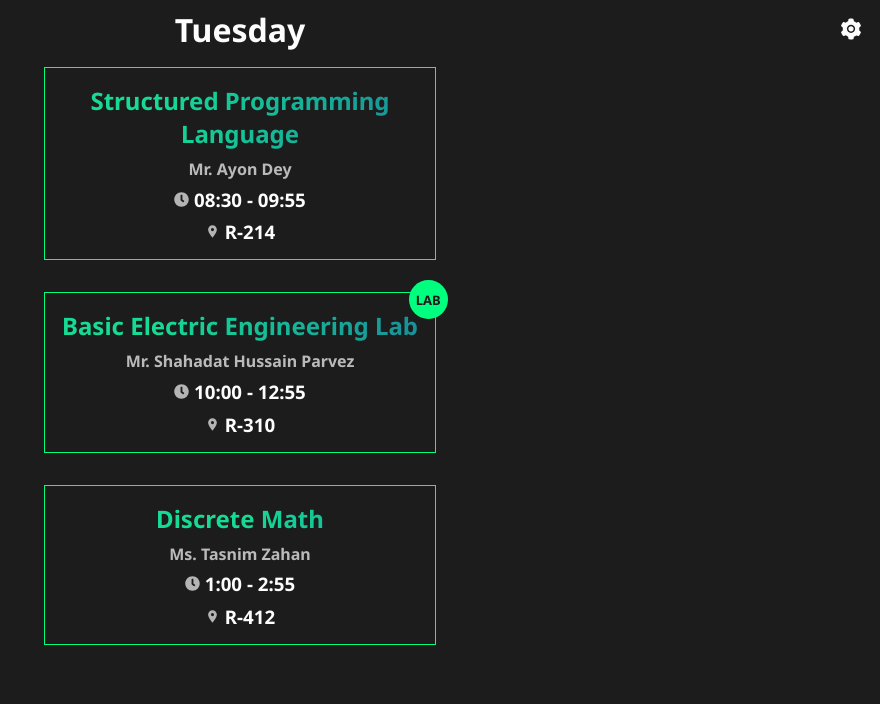
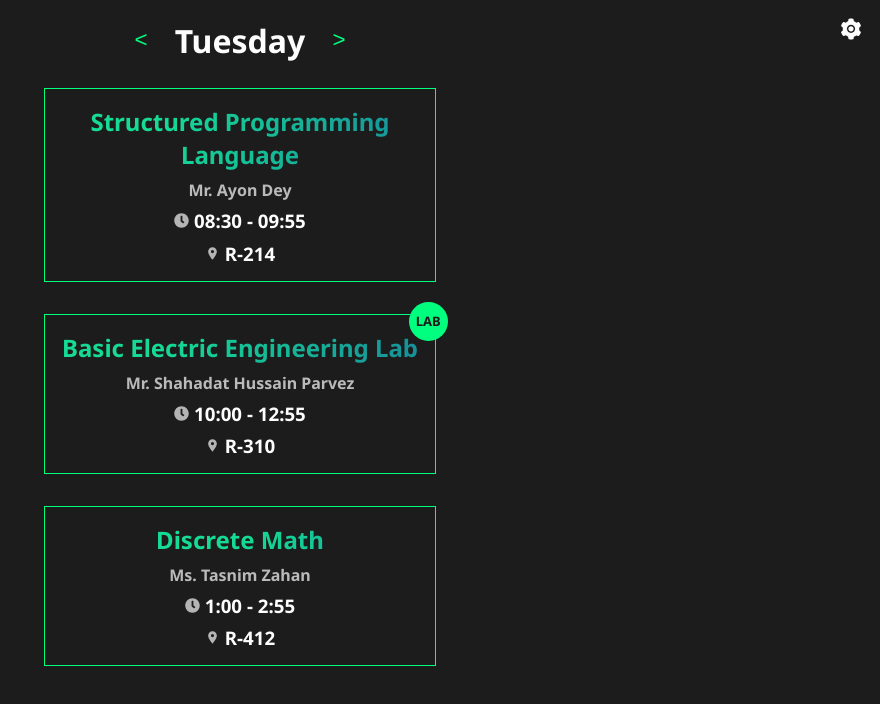
Before and after one commit to ahnayef/react-neub-spring-routine, a React (Vite) app: page / in a window 1280 px wide. Shown: the top 704 px of the page, without its empty margins (400-1280 px from the left). Built offline with nearby package versions, Linux system fonts and the light colour scheme.

Commit message:
Added Prev & Next Functionality

```diff
--- a/src/Components/Routine/Routine.jsx
+++ b/src/Components/Routine/Routine.jsx
@@ -21,29 +21,42 @@ export default function Routine() {
 
   const [routine, setRoutine] = useState(routineData.monday);
 
-  const [today, setToday] = useState(" ");
+  const [date, setDate] = useState(new Date());
+
+  const [today, setToday] = useState(date.toLocaleDateString("en-US", { weekday: 'long' }));
 
   const [check, setCheke] = useState(false);
 
   useEffect(() => {
-
-    let date = new Date();
-
-    let myDay = date.toLocaleDateString("en-US", { weekday: 'long' })
-
-
-    if(myDay === "Friday" || myDay === "Saturday"){
+    if(today === "Friday" || today === "Saturday"){
       alert("No class today :: Enjoy your day!");
       window.location.replace("https://discord.gg/jCVgCr37nJ");
     }else{
       setCheke(true)
     }
+    setRoutine(routineData[today.toLowerCase()])
+    // console.log(today)
 
-    setToday(myDay);
-    setRoutine(routineData[myDay.toLowerCase()])
+  }, [today,routine,date]);
 
 
-  }, []);
+  const handlePrev = () => {
+    date.setDate(date.getDate() - 1);
+    //set new day
+    setToday(date.toLocaleDateString("en-US", { weekday: 'long' }));
+    //set new routine
+    setRoutine(routineData[today.toLowerCase()])
+  }
+
+  const handleNext = () => {
+    date.setDate(date.getDate() + 1);
+    //set new day
+    setToday(date.toLocaleDateString("en-US", { weekday: 'long' }));
+    //set new routine
+    setRoutine(routineData[today.toLowerCase()])
+  }
+
+
 
   const handleCopy = () => {
     navigator.clipboard.writeText(location.href);
@@ -84,7 +97,11 @@ export default function Routine() {
 
       <div className="routineMain">
         <div className="routineList">
+          <div className="dayArea">
+          {today != "Sunday" ? <button onClick={handlePrev}>&lt;</button> : " " }
           <h1>{today}</h1>
+           {today !="Thursday" ? <button onClick={handleNext}>&gt;</button> : " "}
+          </div>
           {
             check == true && routine.map((item) => { return (<Routinebox lab={item.lab} name={item.name} teacher={item.teacher} startTime={item.startTime} endTime={item.endTime} roomNo={item.roomNo} section={item.section} key={item.name} />) })
           }
--- a/src/Components/Routine/RoutineBox/routinebox.css
+++ b/src/Components/Routine/RoutineBox/routinebox.css
@@ -10,6 +10,8 @@
       margin: 1em;
       width: 80%;
       box-sizing: border-box;
+      animation: zoomIn;
+      animation-duration: 0.5s;
   }
 
   .routineBox:hover {
--- a/src/Components/Routine/routine.css
+++ b/src/Components/Routine/routine.css
@@ -12,9 +12,30 @@
     align-items: center;
     justify-content: center;
     flex-direction: column;
+    text-align: center;
     padding: 0.5em;
 }
 
+
+.routineList .dayArea {
+    display: flex;
+    align-items: center;
+    justify-content: center;
+    flex-direction: row;
+    padding: 0.5em;
+}
+
+.routineList .dayArea h1 {
+    margin: 0 0.5em;
+}
+.routineList .dayArea button{
+    /* outline: 1px solid var(--primary); */
+    border: none;
+    padding: 0.5em;
+    background-color: transparent;
+    color: var(--primary);
+    font-size: 1.4em;
+}
 /* .sBtn{
     padding: 0.5em;
     border: 1px solid var(--primary);
@@ -90,7 +111,7 @@
     transition: 0.5s ease-in-out;
 }
 
-.settinfIcon label:hover{
+.settinfIcon label:hover {
     color: var(--primary);
     transform: rotate(90deg);
 }
@@ -104,7 +125,7 @@
     text-align: center;
     top: 50%;
     left: 50%;
-    transform: translate(-50%,-50%);
+    transform: translate(-50%, -50%);
     /* background-color: var(--background-light); */
     background-color: rgba(0, 0, 0, 0.85);
     box-shadow: 0 0 0.7em var(--background-light);
@@ -114,7 +135,8 @@
     animation: fadeOut;
     animation-duration: 1s;
 }
-#settingTr:checked ~ .settingBox{
+
+#settingTr:checked~.settingBox {
     animation: fadeIn;
     animation-duration: 1s;
     display: flex;
@@ -135,7 +157,11 @@
 }
 
 @media screen and (max-width:720px) {
-    .settingBox{
+    .settingBox {
         width: 70%;
     }
+    .routineList .dayArea h1 {
+        margin: 0 0.2em;
+        font-size: 1.3em;
+    }
 }
```
